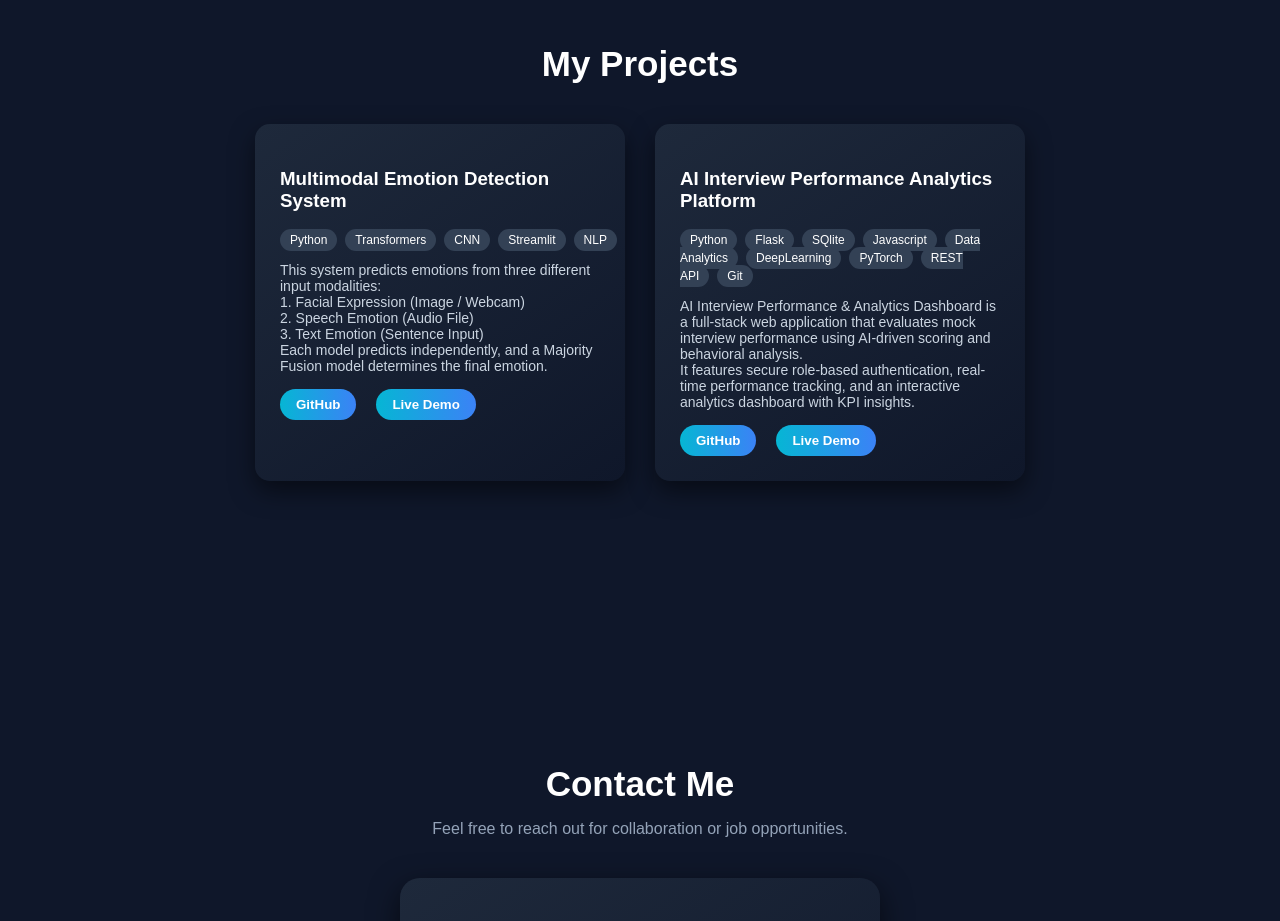
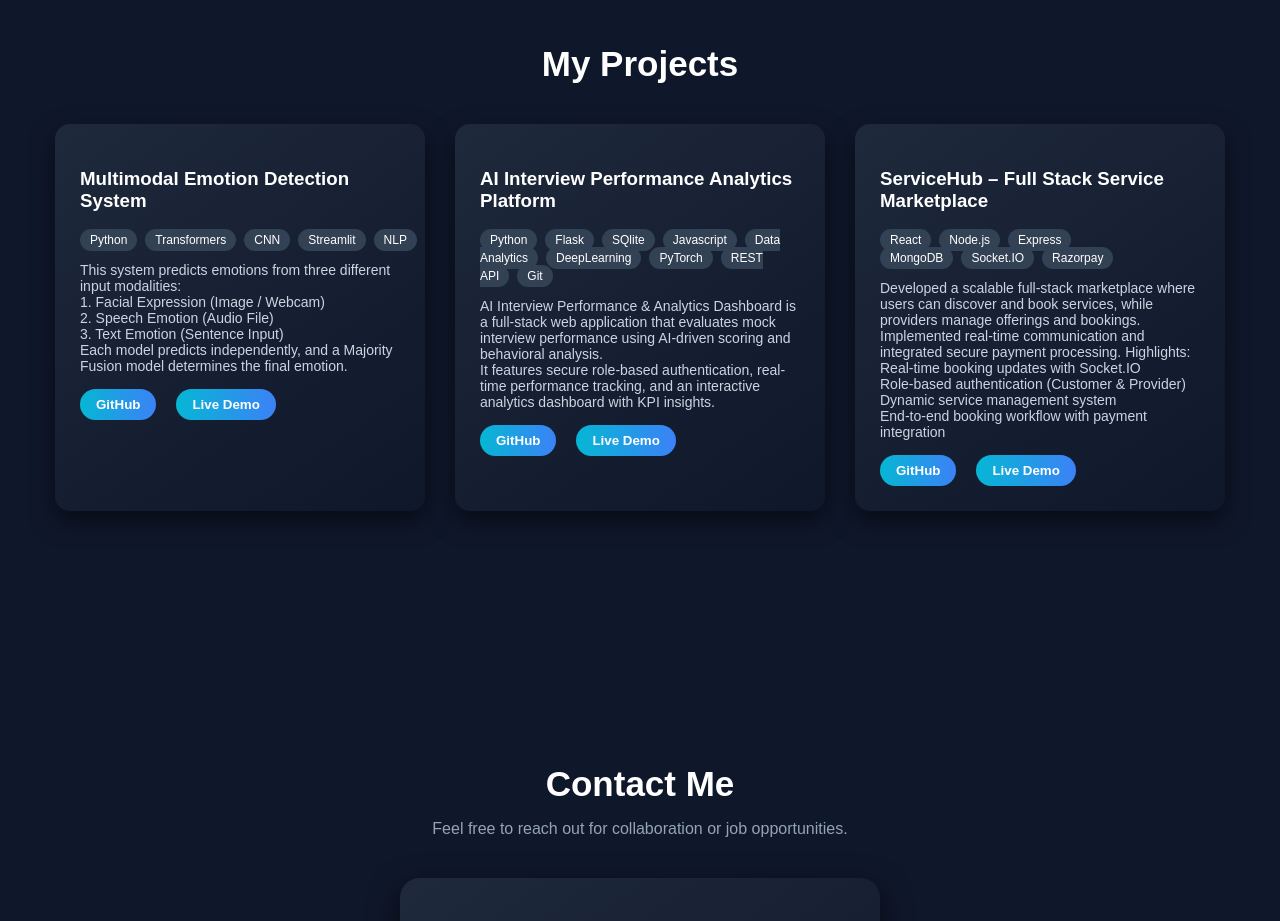
Before and after one commit to Likith-08/likith-portfolio, a React (Vite) app: page / in a window 1280 px wide. Shown: the part 2200-3121 px from the top of the page. Built offline with nearby package versions, Linux system fonts and the light colour scheme.

Commit message:
Updated project section

```diff
--- a/src/components/Projects.jsx
+++ b/src/components/Projects.jsx
@@ -192,6 +192,67 @@ It features secure role-based authentication, real-time performance tracking, an
         </div>
         </div>
 
+         {/* 🔥 Project 3*/}
+        <div
+          style={getCardStyle(1)}
+          onMouseEnter={() => setHoveredCard(1)}
+          onMouseLeave={() => setHoveredCard(null)}
+        >
+          <h3>ServiceHub – Full Stack Service Marketplace</h3>
+
+          <div style={{ marginBottom: "12px" }}>
+            <span style={badgeStyle}>React</span>
+            <span style={badgeStyle}>Node.js</span>
+            <span style={badgeStyle}>Express </span>
+            <span style={badgeStyle}>MongoDB</span>
+            <span style={badgeStyle}>Socket.IO</span>
+            <span style={badgeStyle}>Razorpay</span>
+          </div>
+
+          <p style={{ fontSize: "14px", color: "#cbd5e1" }}>
+Developed a scalable full-stack marketplace where users can discover and book services, while providers manage offerings and bookings. Implemented real-time communication and integrated secure payment processing.
+Highlights:<br/>
+Real-time booking updates with Socket.IO <br/>
+Role-based authentication (Customer & Provider) <br/>
+Dynamic service management system<br/>
+End-to-end booking workflow with payment integration
+          </p>
+
+          <div style={{ marginTop: "15px", display: "flex", gap: "10px" }}>
+            <a
+              href="https://github.com/Likith-08/service-marketplace"
+              target="_blank"
+              rel="noopener noreferrer"
+              style={{ textDecoration: "none" }}
+            >
+              <button
+                style={getButtonStyle("github2")}
+                onMouseEnter={() => setHoveredButton("github2")}
+                onMouseLeave={() => setHoveredButton(null)}
+              >
+                GitHub
+              </button>
+            </a>
+
+         <a href="https://service-marketplace-taupe.vercel.app/"
+              target="_blank">
+             </a>
+            <button
+              style={getButtonStyle("demo1")}
+              onMouseEnter={() => setHoveredButton("demo1")}
+              onMouseLeave={() => setHoveredButton(null)}
+              onClick={() =>
+                window.open(
+                  "https://service-marketplace-taupe.vercel.app/",
+                  "_blank"
+                )
+              }
+            >
+              Live Demo
+            </button>
+        </div>
+        </div>
+
       </div>
     </section>
 
```
